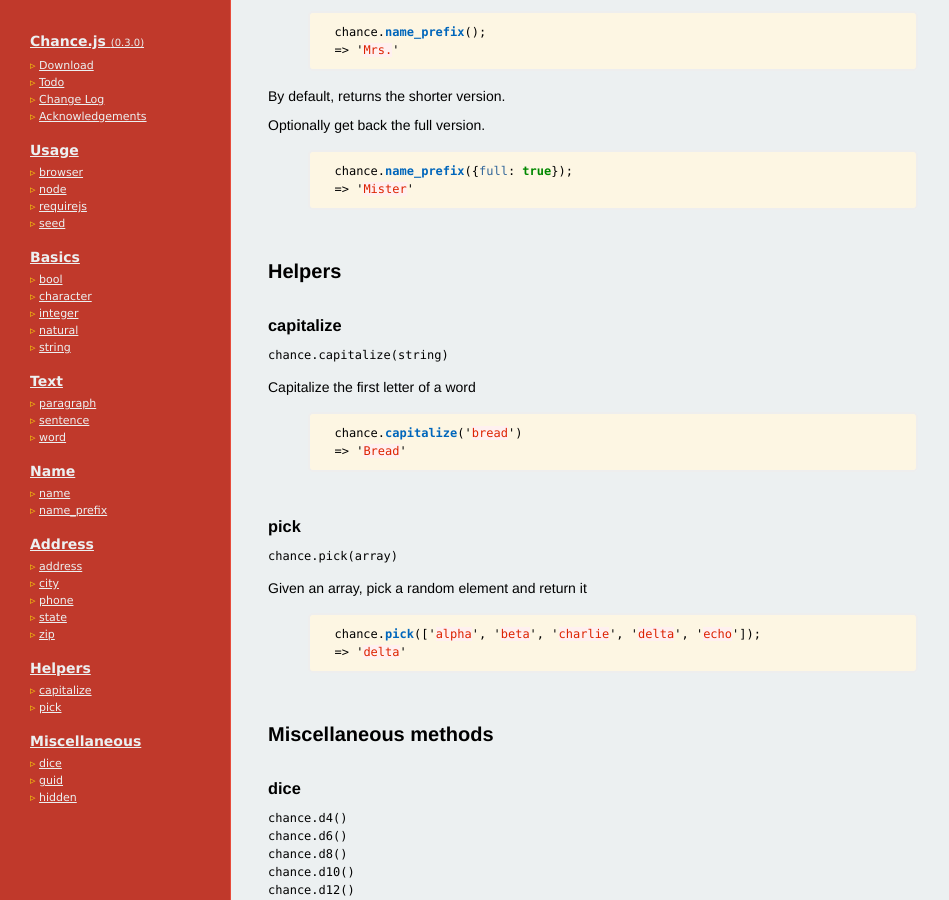
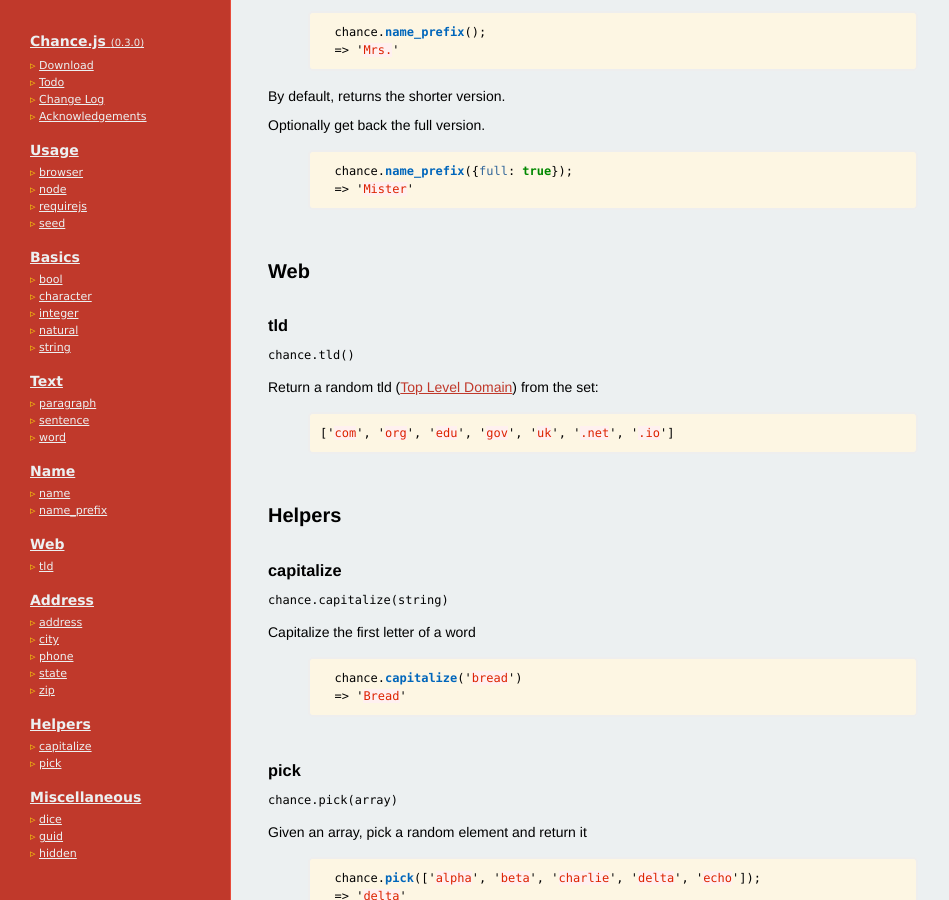
Before and after one commit to chancejs/chancejs, a Jekyll site: the page built from index.html, in a window 1280 px wide and 900 px high, scrolled down 8249 px. Shown: the whole window, without its empty margins (0-949 px from the left). Built offline with Jekyll 4.4.1, drawn with Linux system fonts in a browser that asks for light colours; Markdown is read by kramdown in place of the engine named in the settings; comment, search, counter and statistics services are not loaded.

Commit message:
Add docs for tld()

```diff
--- a/index.html
+++ b/index.html
@@ -36,6 +36,10 @@
 
   <a class=toc_title href="#name">Name</a>
   {% assign posts = site.categories.name %}
+  {% include methods_sidebar.html %}
+
+  <a class=toc_title href="#web">Web</a>
+  {% assign posts = site.categories.web %}
   {% include methods_sidebar.html %}
 
   <a class=toc_title href="#address">Address</a>
@@ -119,6 +123,10 @@
 
     <h2 id="text">Name</h2>
     {% assign posts = site.categories.name %}
+    {% include methods_full.html %}
+
+    <h2 id="text">Web</h2>
+    {% assign posts = site.categories.web %}
     {% include methods_full.html %}
 
     <h2 id="helpers">Helpers</h2>
```
Also changed, not shown: web/_posts/.#1900-01-01-tld.md (added, +1 -0 lines), web/_posts/1900-01-01-tld.md (added, +14 -0 lines).
